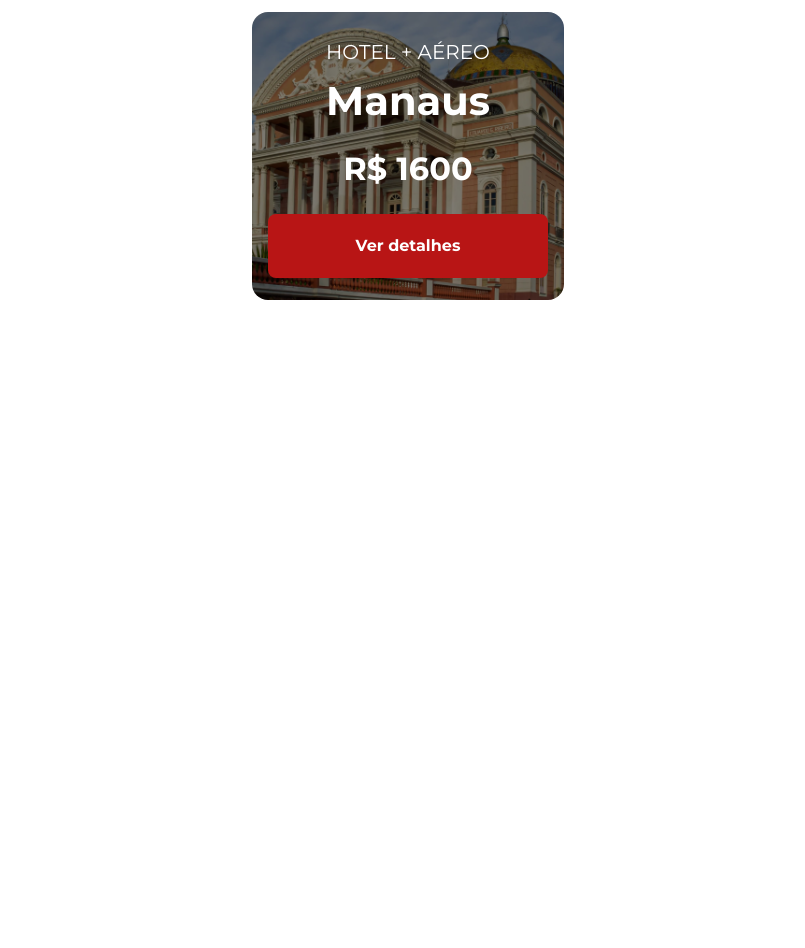
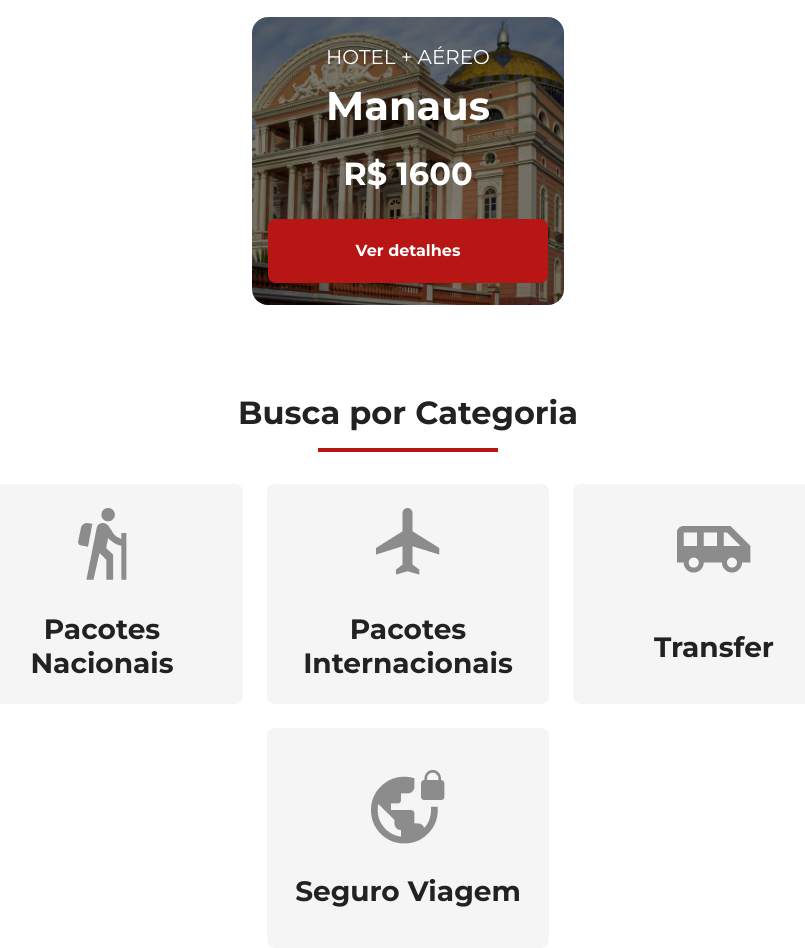
Before and after one commit to viniciuspmacedo-tec/jornada-viagens, a plain HTML site: page index.html in a window 1280 px wide. Shown: the part 1462-2410 px from the top of the page, without its empty margins (232-1037 px from the left). Before the commit the page ends 1762 px from the top, so only its background shows below. Drawn offline with Linux system fonts and the light colour scheme.

Commit message:
Adiciona a secao Busca por Categoria para mobile, tablet e desktop

```diff
--- /dev/null
+++ b/css/categories.css
@@ -0,0 +1,53 @@
+.categories {
+    padding: 0 24px;
+    margin-top: 88px;
+}
+
+.categories-cards {
+    display: flex;
+    flex-direction: column;
+    align-items: center;
+    justify-content: center;
+    gap: 24px;
+}
+
+.category-card {
+    display: block;
+    background-color: var(--backgroud-secondary-color);
+    border-radius: 8px;
+    width: 282px;
+    height: 220px;
+    color: var(--font-primary-color);
+    text-decoration: none;
+    font-size: 1.75rem;
+    font-weight: var(--title-weight);
+    padding: 24px 16px;
+    text-align: center;
+}
+
+.category-card.single-line {
+    padding: 42px 16px;
+}
+
+.icon-container {
+    width: 80px;
+    height: 80px;
+    margin: 0 auto 24px auto;
+}
+
+@media screen and (min-width:768px) {
+    .categories {
+        padding: 0 60px;
+    }
+
+    .categories-cards {
+        flex-direction: row;
+        flex-wrap: wrap;
+    }
+}
+
+@media screen and (min-width: 1440px) {
+    .categories {
+        padding: 0 120px;
+    }
+}
--- a/css/global.css
+++ b/css/global.css
@@ -5,13 +5,13 @@
     font-style: normal;
 }
 
-:root{
+:root {
     --backgroud-primary-color: #ffffff;
     --backgroud-secondary-color: #f5f5f5;
     --background-tertiary-color: #000000;
 
     --button-primary-color: #b81515;
-    --button-secondary-color:#8f0101;
+    --button-secondary-color: #8f0101;
 
     --font-primary-color: #222222;
     --font-secondary-color: #ffffff;
@@ -21,23 +21,29 @@
     --menu-text-weight: 500;
 }
 
-*{
+* {
     margin: 0;
     padding: 0;
     box-sizing: border-box;
 }
 
-body{
+body {
     font-family: 'Montserrat', sans-serif;
-    color:var(--font-primary-color)
+    color: var(--font-primary-color)
 }
 
-.section-title h2{
-    font-size: 28px;
-    text-align: center;
+.section-title {
+    width: 312px;
+    margin: 0 auto;
 }
 
-.section-title hr{
+.section-title h2 {
+    font-size: 32px;
+    text-align: center;
+
+}
+
+.section-title hr {
     width: 180px;
     height: 4px;
     background: var(--button-primary-color);
@@ -45,7 +51,7 @@ body{
     margin: 16px auto 32px auto;
 }
 
-.button{
+.button {
     width: 280px;
     height: 64px;
     background-color: var(--button-primary-color);
@@ -57,8 +63,14 @@ body{
     font-weight: var(--title-weight);
 }
 
-@media screen and (min-width:1440px){
-    .button:hover{
+@media screen and (min-width: 768px) {
+    .section-title {
+        width: 366px;
+    }
+}
+
+@media screen and (min-width:1440px) {
+    .button:hover {
         background-color: var(--button-secondary-color);
     }
 }
--- a/css/styles.css
+++ b/css/styles.css
@@ -2,3 +2,4 @@
 @import url(header.css);
 @import url(hero.css);
 @import url(offers.css);
+@import url(categories.css);
--- a/index.html
+++ b/index.html
@@ -78,6 +78,39 @@
             </article>
         </div>
     </section>
+    <section class="categories">
+        <div class="section-title">
+            <h2>Busca por Categoria</h2>
+            <hr>
+        </div>
+        <div class="categories-cards">
+            <a class="category-card" href="#" target="_blank">
+                <div class="icon-container">
+                    <img src="./img/ic-pacotes-nacionais.png" alt="">
+                </div>
+                <p class="category-card-text">Pacotes Nacionais</p>
+
+            </a>
+            <a class="category-card" href="#" target="_blank">
+                <div class="icon-container">
+                    <img src="./img/ic-pacotes-interacionais.png" alt="" srcset="">
+                </div>
+                <p class="category-card-text">Pacotes Internacionais</p>
+            </a>
+            <a class="category-card single-line" href="#" target="_blank">
+                <div class="icon-container">
+                    <img src="./img/ic-transfer.png" alt="" srcset="">
+                </div>
+                <p class="category-card-text">Transfer</p>
+            </a>
+            <a class="category-card single-line href=" #" target="_blank">
+                <div class="icon-container">
+                    <img src="./img/ic-seguro-viagem.png" alt="">
+                </div>
+                <p class="category-card-text">Seguro Viagem</p>
+            </a>
+        </div>
+    </section>
 </body>
 
 </html>
```
Also changed, not shown: img/ic-pacotes-interacionais.png (added), img/ic-pacotes-nacionais.png (added), img/ic-seguro-viagem.png (added), img/ic-transfer.png (added).
